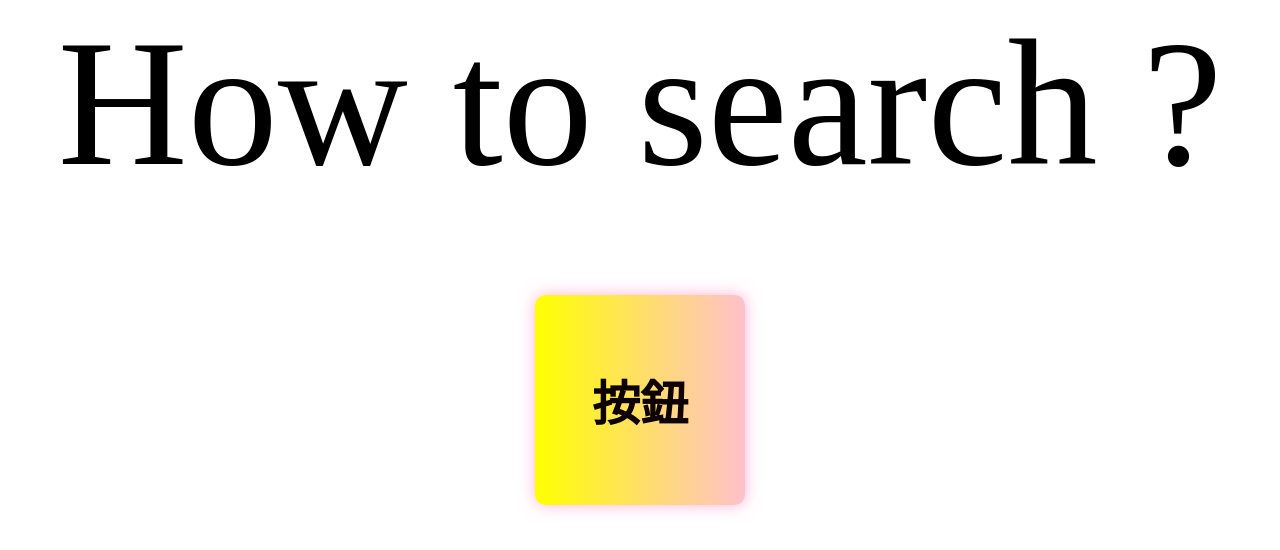
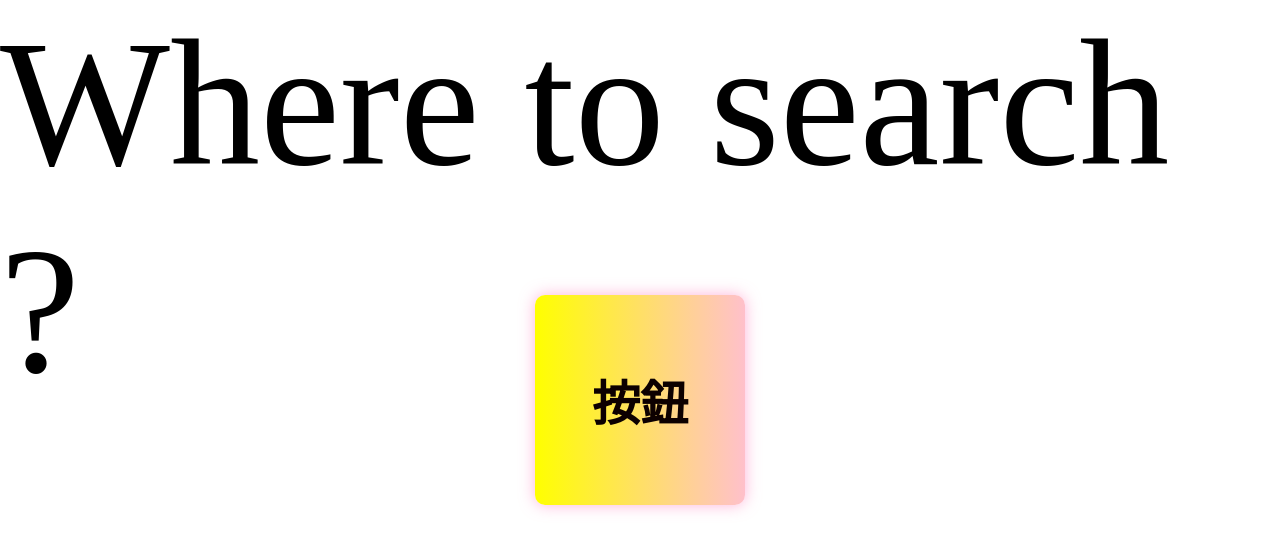
Before and after one commit to Horay0814/Horay0814.github.io, a plain HTML site: page index.html in a window 1280 px wide. Drawn offline with Linux system fonts and the light colour scheme.

Commit message:
Add files via upload

```diff
--- a/index.html
+++ b/index.html
@@ -43,7 +43,7 @@
 </style>
 
 <body>
-  <p> How to search ?</p>
+  <p> Where to search ?</p>
   <div class="box">
     <a href="https://www.google.com" target="_blank">按鈕</a> <!-- Corrected 'href' and added 'target="_blank" -->
   </div>
```
